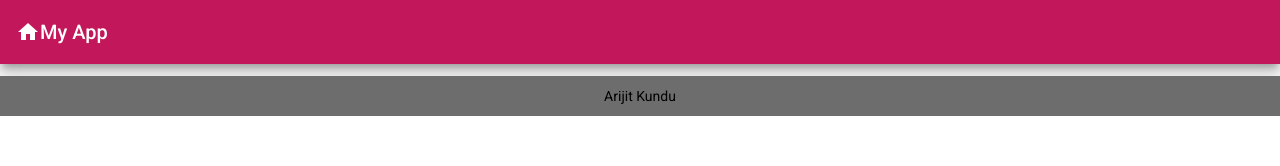
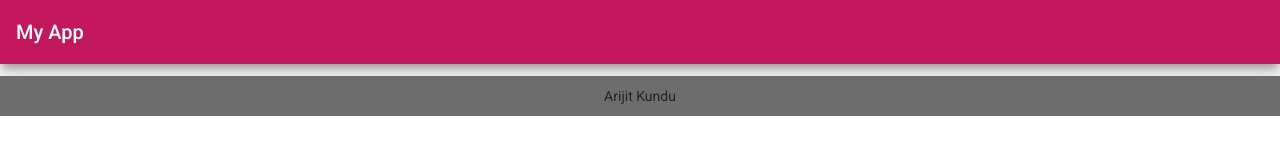
Before and after one commit to arikundu9/nic-angular-assignment, an Angular app: page / in a window 1280 px wide. Shown: the top 166 px of the page. Built offline with nearby package versions, Linux system fonts and the light colour scheme.

Commit message:
ngx bootstrap added

```diff
--- a/package.json
+++ b/package.json
@@ -20,6 +20,8 @@
     "@angular/platform-browser": "~12.2.0",
     "@angular/platform-browser-dynamic": "~12.2.0",
     "@angular/router": "~12.2.0",
+    "bootstrap": "^4.5.3",
+    "ngx-bootstrap": "^7.1.2",
     "rxjs": "~6.6.0",
     "tslib": "^2.3.0",
     "zone.js": "~0.11.4"
--- a/src/app/app.component.html
+++ b/src/app/app.component.html
@@ -1,6 +1,5 @@
 <p>
   <mat-toolbar color="primary" [class.mat-elevation-z10]="true">
-    <mat-icon aria-hidden="false" aria-label="Example home icon">home</mat-icon>
     <span>My App</span>
     <span class="example-spacer"></span>
   </mat-toolbar>
--- a/src/styles.scss
+++ b/src/styles.scss
@@ -2,3 +2,9 @@
 
 html, body { height: 100%; }
 body { margin: 0; font-family: Roboto, "Helvetica Neue", sans-serif; }
+
+/* Importing Bootstrap SCSS file. */
+@import "~bootstrap/scss/bootstrap";
+
+/* Importing Datepicker SCSS file. */
+@import "~ngx-bootstrap/datepicker/bs-datepicker";
```
Also changed, not shown: 1 other file (tests, documents, lock files or other folders).
